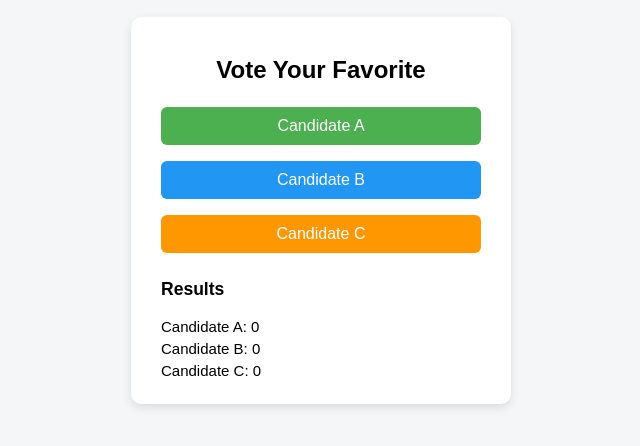
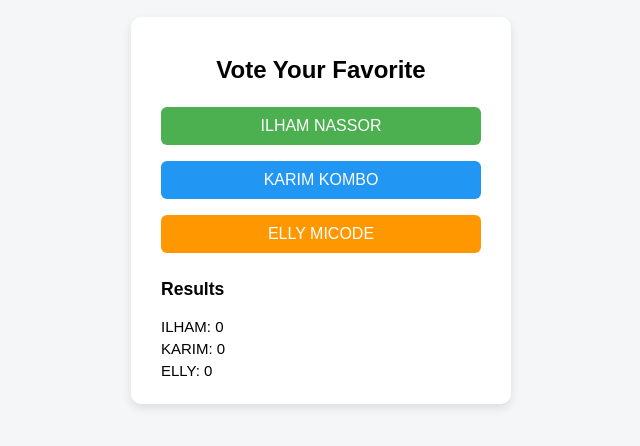
Before and after one commit to 19Karimtz/developer-Ilham, a plain HTML site: page index.html in a window 1280 px wide. Shown: the part 198-644 px from the top of the page, without its empty margins (319-959 px from the left). Drawn offline with Linux system fonts and the light colour scheme.

Commit message:
Update candidate names in voting buttons and results

```diff
--- a/index.html
+++ b/index.html
@@ -56,15 +56,15 @@
   <div class="container">
     <h2>Vote Your Favorite</h2>
 
-    <button class="a" onclick="vote('A')">Candidate A</button>
-    <button class="b" onclick="vote('B')">Candidate B</button>
-    <button class="c" onclick="vote('C')">Candidate C</button>
+    <button class="a" onclick="vote('A')">ILHAM NASSOR</button>
+    <button class="b" onclick="vote('B')">KARIM KOMBO</button>
+    <button class="c" onclick="vote('C')">ELLY MICODE</button>
 
     <div class="results">
       <h3>Results</h3>
-      <p>Candidate A: <span id="a">0</span></p>
-      <p>Candidate B: <span id="b">0</span></p>
-      <p>Candidate C: <span id="c">0</span></p>
+      <p>ILHAM: <span id="a">0</span></p>
+      <p>KARIM: <span id="b">0</span></p>
+      <p>ELLY: <span id="c">0</span></p>
     </div>
   </div>
 
```
